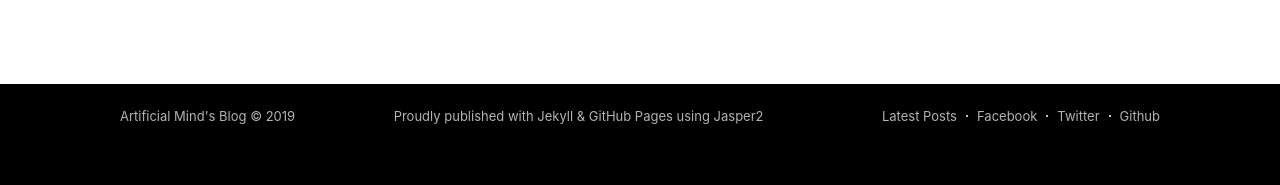
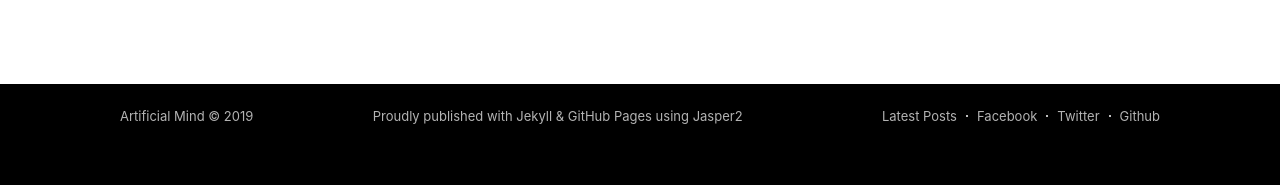
Before and after one commit to Philip-Trettner/Philip-Trettner.github.io, a Jekyll site: the page built from _posts/2019-07-31-hello-blog.md, in a window 1280 px wide. Shown: the part 1166-1351 px from the top of the page. Built offline with Jekyll 4.4.1, drawn with Linux system fonts in a browser that asks for light colours; nearby versions of some CDN libraries; comment, search, counter and statistics services are not loaded.

Commit message:
some config stuff

```diff
--- a/_config.yml
+++ b/_config.yml
@@ -10,8 +10,8 @@
 baseurl_fix: /
 
 # Website info
-title: Artificial Mind's Blog
-description: Thoughts about Graphics, C++, Computer Science, and more
+title: Artificial Mind
+description: Thoughts about Graphics, C++, Optimization, and more
 cover: assets/images/blog-cover.jpg
 logo: assets/images/blog-icon.png
 logo_dark: assets/images/favicon.png
--- a/_layouts/post.html
+++ b/_layouts/post.html
@@ -139,14 +139,14 @@
             {% endif %}
 
             <!-- If there's a next post, display it using the same markup included from - partials/post-card.hbs -->
-            {% if page.next %}
-                {% include post-card-next.html %}
-            {% endif %}
+            <!-- {% if page.next %} -->
+            <!--     {% include post-card-next.html %} -->
+            <!-- {% endif %} -->
 
             <!-- If there's a previous post, display it using the same markup included from - partials/post-card.hbs -->
-            {% if page.previous %}
-                {% include post-card-previous.html %}
-            {% endif %}
+            <!-- {% if page.previous %} -->
+                <!-- {% include post-card-previous.html %} -->
+            <!-- {% endif %} -->
 
         </div>
     </div>
--- a/assets/css/screen.css
+++ b/assets/css/screen.css
@@ -151,7 +151,7 @@
     align-items: center;
     padding: 10vw 4vw;
     min-height: 200px;
-    max-height: 450px;
+    max-height: 350px;
     text-align: center;
 }
 
```
